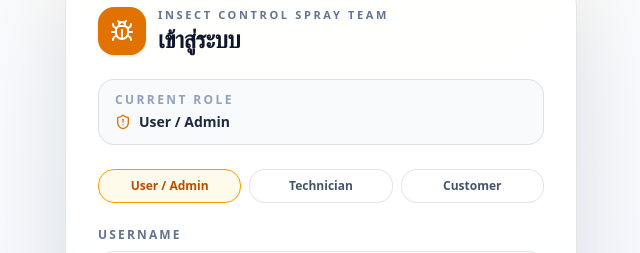
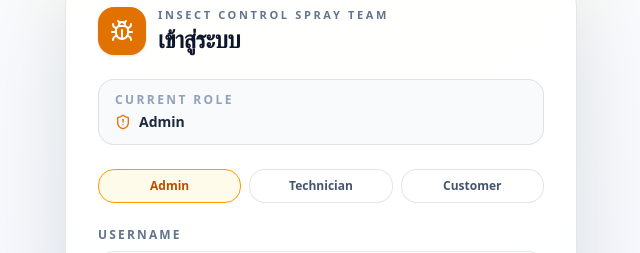
Before and after one commit to kanoon254569-cell/insect-control-spray-team, a React (Vite) app: page / in a window 1280 px wide. Shown: the part 173-426 px from the top of the page, without its empty margins (319-959 px from the left). Built offline with nearby package versions, Linux system fonts and the light colour scheme; no server answers.

Commit message:
Rename admin login role label

```diff
--- a/src/components/LoginPage.tsx
+++ b/src/components/LoginPage.tsx
@@ -32,7 +32,7 @@ const ROLE_OPTIONS: Array<{
 }> = [
   {
     role: 'user',
-    title: 'User / Admin',
+    title: 'Admin',
     subtitle: 'งานจัดการระบบ งานอนุมัติ และสรุปรายงาน',
     icon: <ShieldAlert className="h-5 w-5" />,
     hint: 'user / 1234'
```
